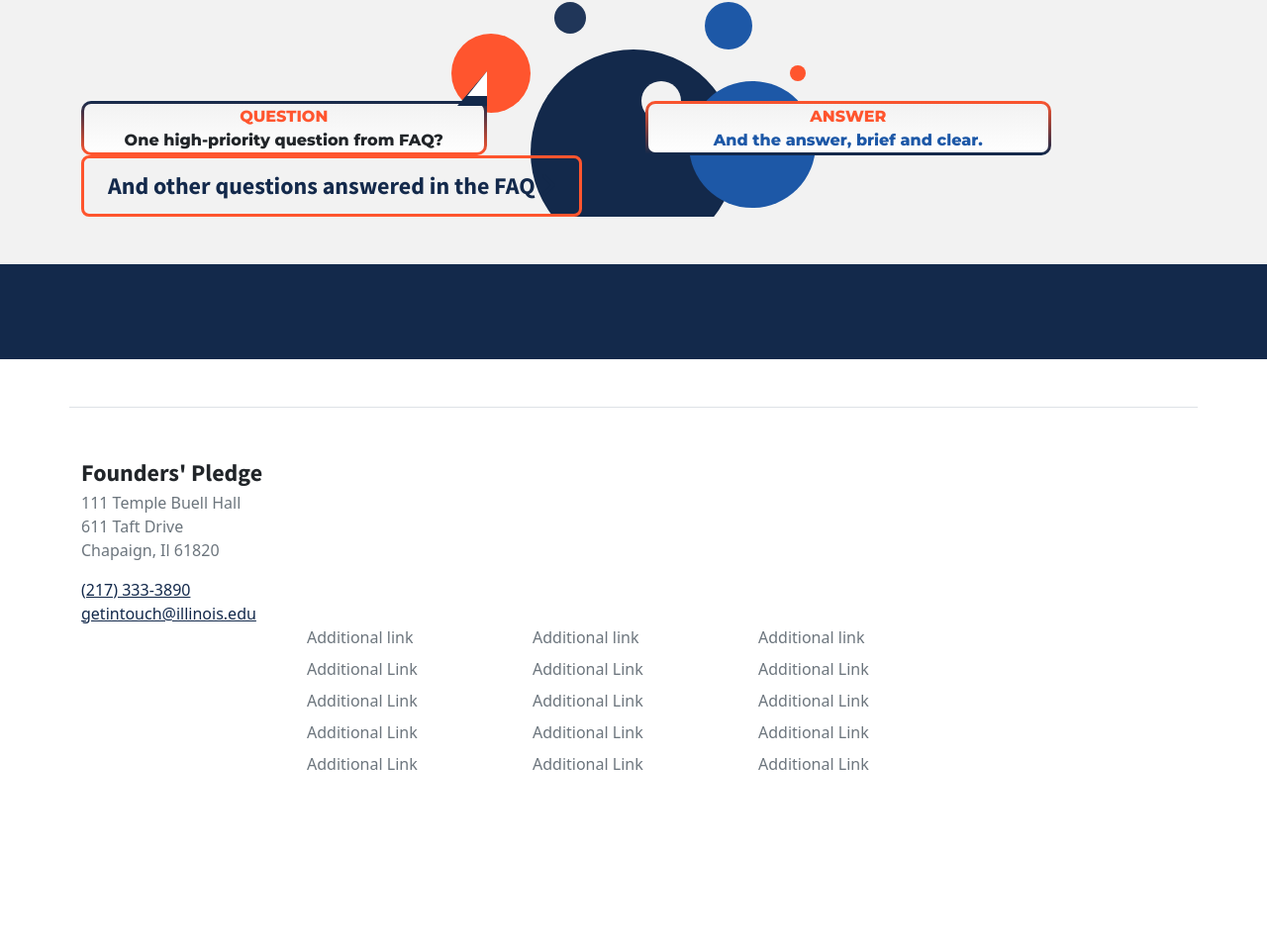
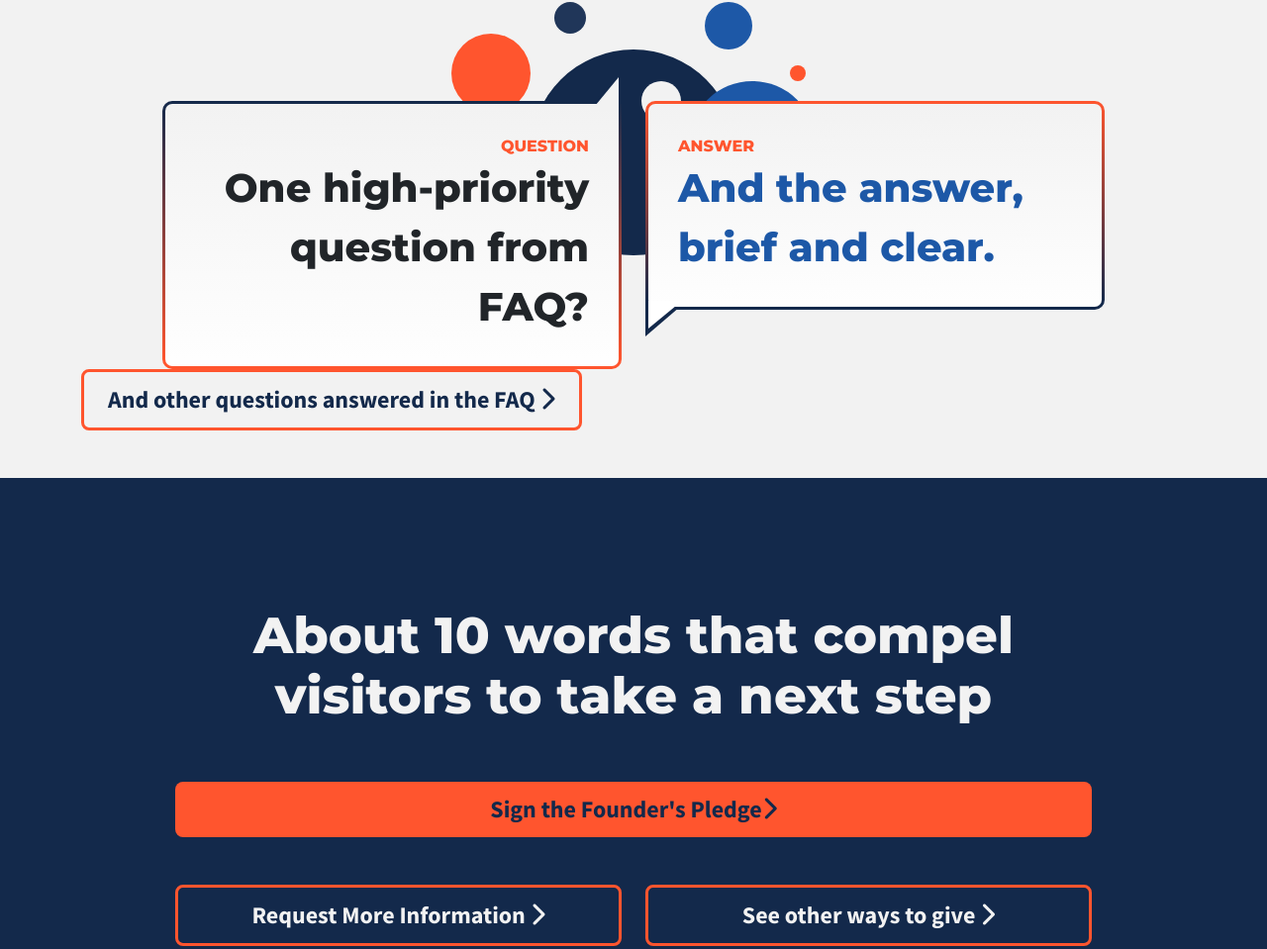
Before and after one commit to amusante/landing-page, a website: page index.html in a window 1280 px wide. Shown: the part 2269-3228 px from the top of the page at 99% size. Before the commit the page ends 3157 px from the top, so only its background shows below. Drawn offline with nearby package versions, Linux system fonts and the light colour scheme.

Commit message:
Finished callouts, adding CTAsection

```diff
--- a/assets/scss/main.scss
+++ b/assets/scss/main.scss
@@ -584,7 +584,7 @@ header{
     position: relative;
     &.speech-outline {
         padding: 3px;
-        width: 75%;
+        width: 85%;
         &::before{
             content: ' ';
             position: absolute;
@@ -593,51 +593,77 @@ header{
             width: 100%;
             border-radius: 7px 7px 7px 7px;
             background: linear-gradient(180deg, #F2F2F2 0%, #FFFFFF 105.88%);
+            padding: 30px;
 
             &::before{
                 content: ' ';
                 position: absolute;
             }
+
+            .secondaryLabel{
+                font-size: 40px;
+                @include media-breakpoint-down(md) {
+                    font-size: 32px;
+                }
+            }
         }
-
     }
     &.speech-right {
         border-radius: 10px 0 10px 10px;
         background: linear-gradient(180deg, $illiniBlue 0%, $illiniOrange 97.3%);
+        margin-left: auto;
+        text-align: right;
+
         &::before{
             border-top: 35px solid transparent;
-	        border-right: 30px solid $illiniBlue;
+            border-right: 30px solid #13294B;
             right: 0px;
-            top: -30px;
+            top: -32px;
         }
         .speech-inside{
             &::before{
                 position: absolute;
-                border-top: 25px solid transparent;
-                border-right: 20px solid white;
-                right: 0px;
-                top: -30px;
+                border-top: 34px solid transparent;
+                border-right: 28px solid #f2f2f2;
+                right: 3px;
+                top: -24px;
             }
         }
     }
     &.speech-left{
         border-radius: 10px 10px 10px 0px;
         background: linear-gradient(180deg, $illiniOrange 0%, $illiniBlue 97.3%);
-        ::before{
-            border-width: 0 0 15px 15px;
-            border-color: transparent transparent $illiniOrange transparent;
+        text-align: left;
+        &::before{
+            border-right: 35px solid transparent;
+            border-top: 30px solid $illiniBlue;
             left: 0px;
-            bottom: 10px;
+            bottom: -27px;
         }
         .speech-inside{
             &::before{
-                border-width: 0 0 12px 12px;
-                border-color: transparent transparent #ffffff transparent;
-                right: -20px;
-                top: 10px;
+                border-right: 34px solid transparent;
+                border-top: 28px solid white;
+                left: 3px;
+                bottom: -19px;
             }
+
+        }
+        @include media-breakpoint-down(sm){
+            margin: 20px auto 0px;
         }
     }
+    @include media-breakpoint-down(sm){
+        margin: 0 auto;
+    }
+}
+
+.call-to-action{
+    padding: 10% 0;
+
+   .btn{
+        font-size: 24px;
+   }
 }
 
 .wave-inside{
--- a/index.html
+++ b/index.html
@@ -169,9 +169,25 @@
             </div>
           </div>
         </div>
-        <div class="w-auto py-5 bg-dark wave-over">
+        <div class="call-to-action w-auto bg-dark wave-over">
+          <div class="waves-footer">
+
+          </div>
           <div class="container">
-
+            <div class="row justify-content-center text-center">
+              <div class="col-10">
+                <h2 class="display-6 primaryTitle text-light">About 10 words that compel visitors to take a next step</h2>
+                <button class="btn btn-primary primaryLink w-100 my-5">Sign the Founder's Pledge</button>
+                <div class="row">
+                  <div class="col-12 col-md-6">
+                    <button class="btn w-100 btn-secondary primaryLink text-light">Request More Information </button>
+                  </div>
+                  <div class="col-12 col-md-6">
+                    <button class="btn w-100 btn-secondary primaryLink text-light">See other ways to give </button>
+                  </div>
+                </div>
+              </div>
+            </div>
           </div>
         </div>
         <footer>
```
Also changed, not shown: assets/images/Lines-Home-Footer.svg (added), assets/scss/main.css, 1 other file.
